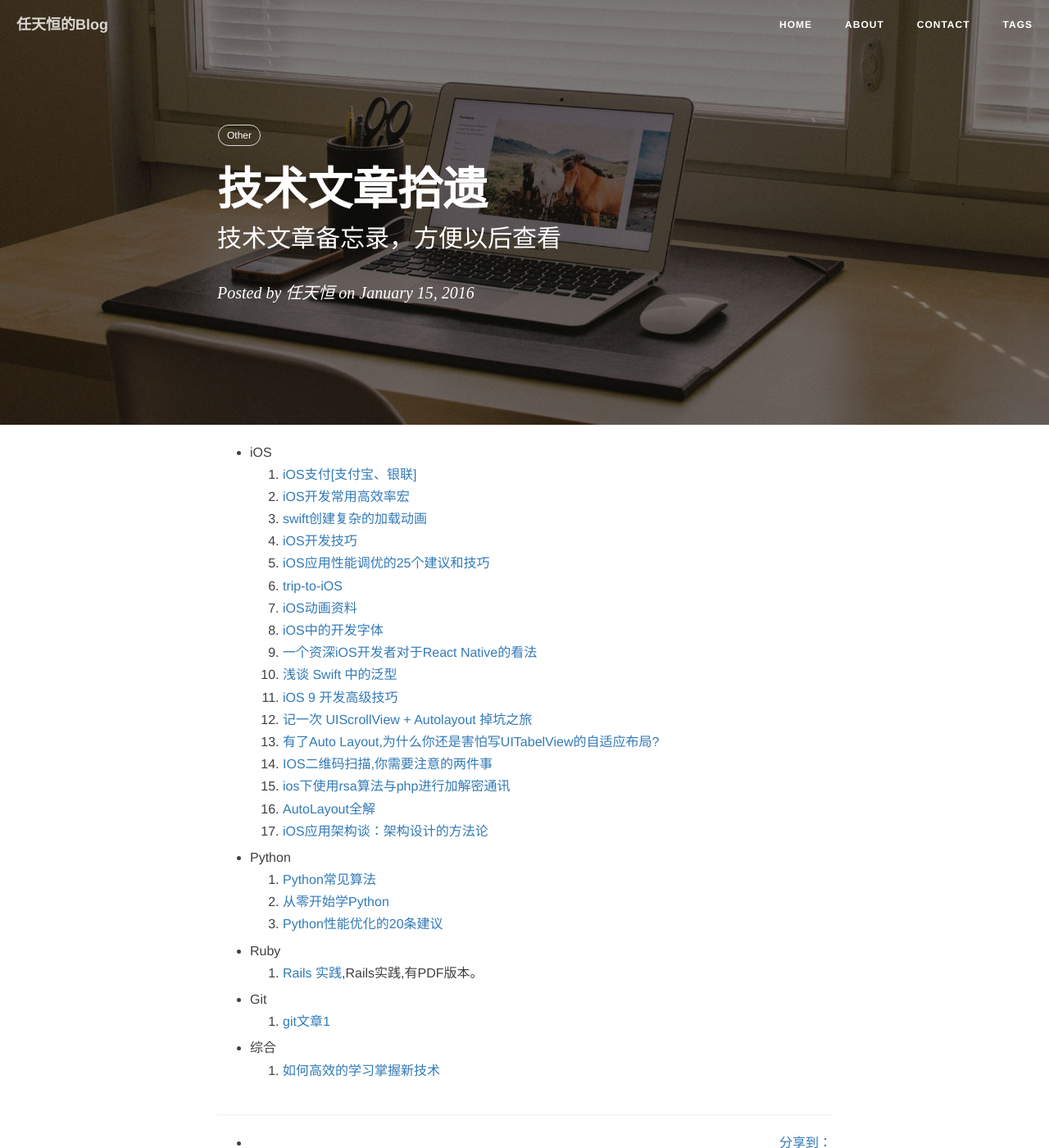
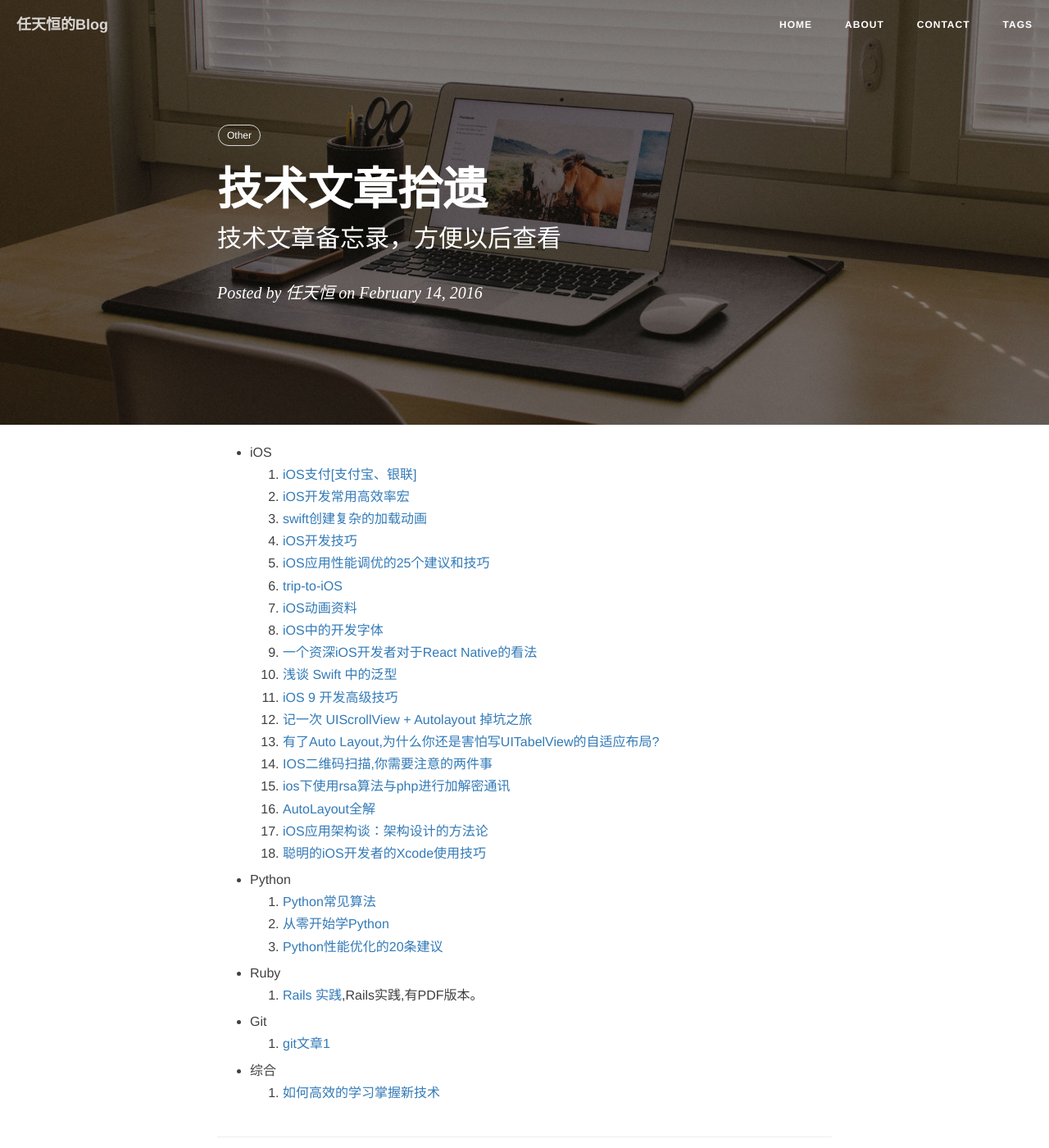
Before and after one commit to rth211/rth211.github.io, a Jekyll site: the page built from _posts/2015.09/2015-09-01-SomeGoodArticles.md, in a window 1280 px wide and 1400 px high. Shown: the whole window at 82% size. Built offline with Jekyll 4.4.1, drawn with Linux system fonts in a browser that asks for light colours; nearby versions of some CDN libraries; comment, search, counter and statistics services are not loaded.

Commit message:
2.14 13:41 update

```diff
--- a/_posts/2015.09/2015-09-01-SomeGoodArticles.md
+++ b/_posts/2015.09/2015-09-01-SomeGoodArticles.md
@@ -2,7 +2,7 @@
 layout: post
 title:  技术文章拾遗
 subtitle:   "技术文章备忘录，方便以后查看"
-date: 2016-01-15 21:30:00
+date: 2016-02-14 13:41:00
 author:     "任天恒"
 header-img: "img/home-bg.jpg"
 tags:	Other
@@ -25,6 +25,7 @@ tags:	Other
   15. [ios下使用rsa算法与php进行加解密通讯](http://blog.yorkgu.me/2011/10/27/rsa-in-ios-using-publick-key-generated-by-openssl/)
   16. [AutoLayout全解](http://www.cocoachina.com/ios/20151021/13825.html)
   17. [iOS应用架构谈：架构设计的方法论](http://mp.weixin.qq.com/s?__biz=MzA5Nzc4OTA1Mw==&mid=407735372&idx=1&sn=87c20f7db6990db00838498827692683#rd)
+  18. [聪明的iOS开发者的Xcode使用技巧](http://www.cocoachina.com/ios/20160205/15233.html)
 
 * Python
   1.  [Python常见算法](http://www.imooc.com/article/1404)
```
